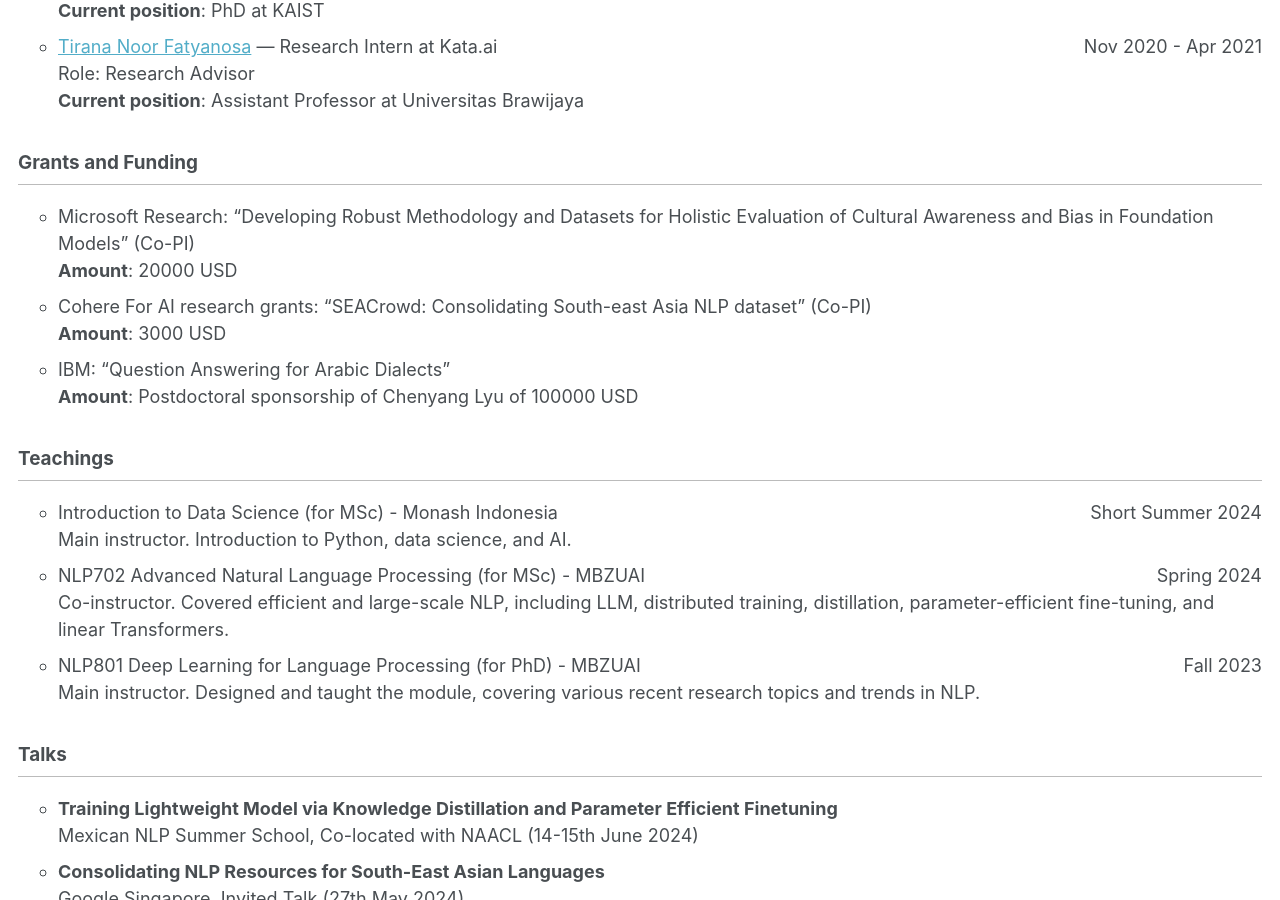
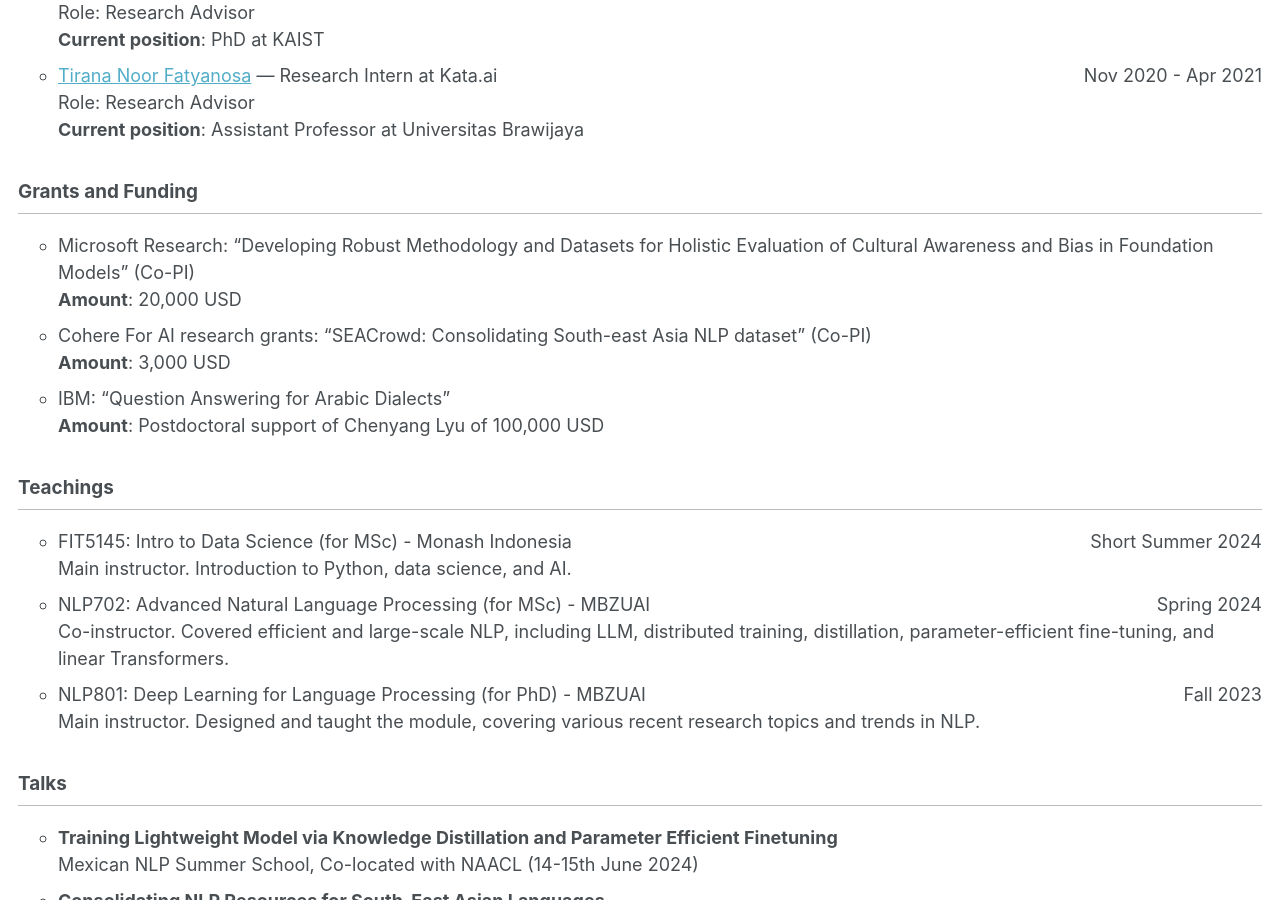
Before and after one commit to afaji/afaji.github.io, a Jekyll site: the page built from _pages/cv.md, in a window 1280 px wide and 900 px high, scrolled down 6708 px. Built offline with Jekyll 4.4.1, drawn with Linux system fonts in a browser that asks for light colours; some of the changed text lies outside the part shown.

Commit message:
Update cv.md

```diff
--- a/_pages/cv.md
+++ b/_pages/cv.md
@@ -152,18 +152,18 @@
 
 ## Grants and Funding
  * Microsoft Research: "Developing Robust Methodology and Datasets for Holistic Evaluation of Cultural Awareness and Bias in Foundation Models" (Co-PI)\
-   **Amount**: 20000 USD
+   **Amount**: 20,000 USD
  * Cohere For AI research grants: "SEACrowd: Consolidating South-east Asia NLP dataset" (Co-PI)\
-   **Amount**: 3000 USD
+   **Amount**: 3,000 USD
  * IBM: "Question Answering for Arabic Dialects"\
-   **Amount**: Postdoctoral sponsorship of Chenyang Lyu of 100000 USD
+   **Amount**: Postdoctoral support of Chenyang Lyu of 100,000 USD
 
 ## Teachings
-  * Introduction to Data Science (for MSc) - Monash Indonesia <span style="float: right;">Short Summer 2024</span>\
+  * FIT5145: Intro to Data Science (for MSc) - Monash Indonesia <span style="float: right;">Short Summer 2024</span>\
     Main instructor. Introduction to Python, data science, and AI.
-  * NLP702 Advanced Natural Language Processing (for MSc) - MBZUAI <span style="float: right;">Spring 2024</span>\
+  * NLP702: Advanced Natural Language Processing (for MSc) - MBZUAI <span style="float: right;">Spring 2024</span>\
     Co-instructor. Covered efficient and large-scale NLP, including LLM, distributed training, distillation, parameter-efficient fine-tuning, and linear Transformers.
-  * NLP801 Deep Learning for Language Processing (for PhD) - MBZUAI <span style="float: right;">Fall 2023</span>\
+  * NLP801: Deep Learning for Language Processing (for PhD) - MBZUAI <span style="float: right;">Fall 2023</span>\
     Main instructor. Designed and taught the module, covering various recent research topics and trends in NLP.
 
 ## Talks
```
Also changed, not shown: other parts of _pages/cv.md (+4 -4 lines).
